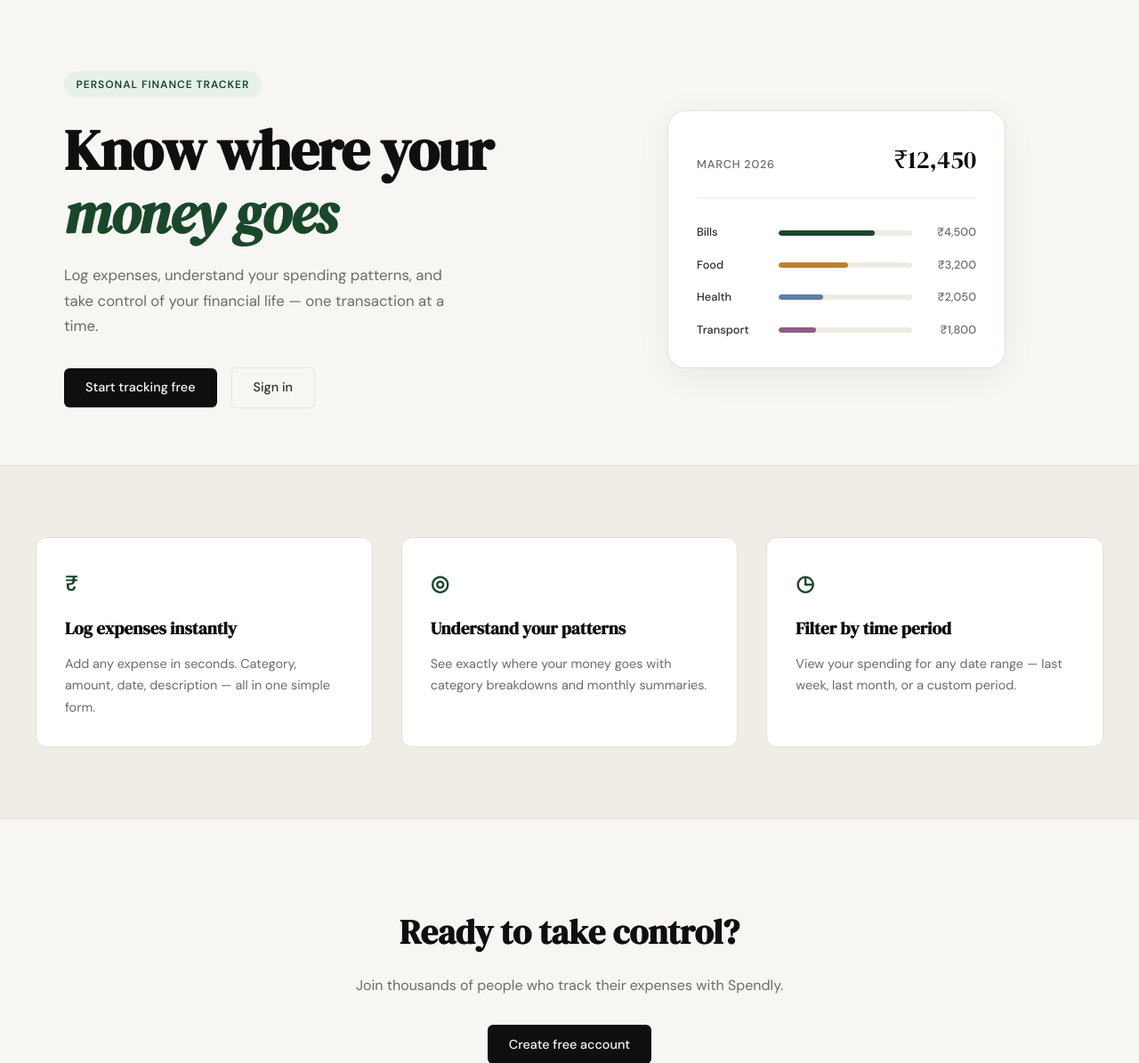
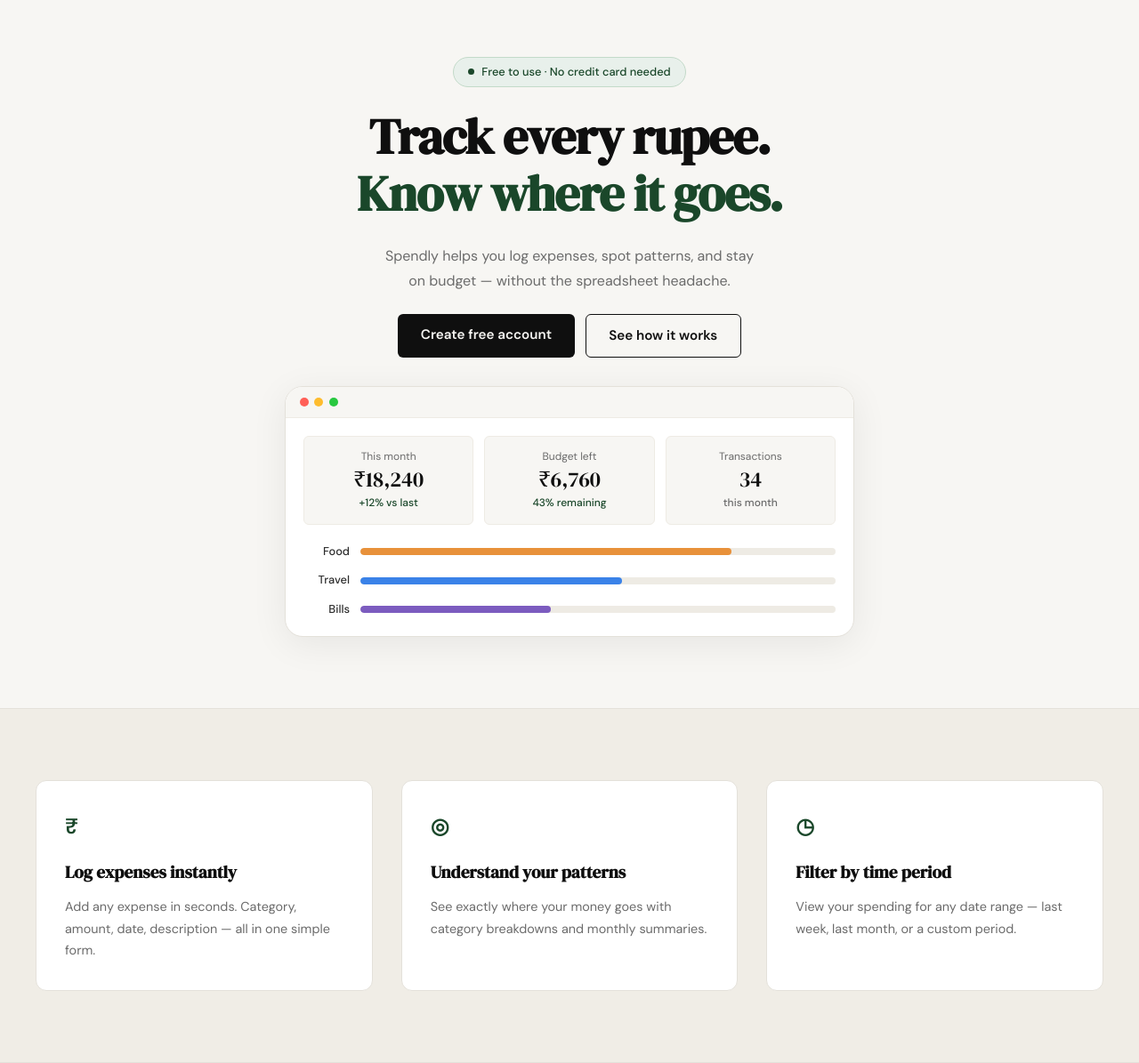
Before and after one commit to nick19dsh/spendly, a Flask app: page / in a window 1280 px wide. Shown: the part 61-1256 px from the top of the page at 89% size. Run offline with Flask 3, Linux system fonts and the light colour scheme.

Commit message:
landing: redesign hero section to match mockup

```diff
--- /dev/null
+++ b/static/css/landing.css
@@ -0,0 +1,225 @@
+/* ------------------------------------------------------------------ */
+/* Hero v2 — centred single-column layout                              */
+/* ------------------------------------------------------------------ */
+
+.hero2 {
+    padding: 4rem 2rem 5rem;
+    text-align: center;
+}
+
+.hero2-inner {
+    max-width: 680px;
+    margin: 0 auto;
+    display: flex;
+    flex-direction: column;
+    align-items: center;
+    gap: 1.5rem;
+}
+
+/* Badge */
+.hero2-badge {
+    display: inline-flex;
+    align-items: center;
+    gap: 0.5rem;
+    background: var(--accent-light);
+    color: var(--accent);
+    font-size: 0.8rem;
+    font-weight: 500;
+    padding: 0.35rem 1rem;
+    border-radius: 999px;
+    border: 1px solid #c3dac9;
+}
+
+.hero2-badge-dot {
+    width: 7px;
+    height: 7px;
+    border-radius: 50%;
+    background: var(--accent);
+    flex-shrink: 0;
+}
+
+/* Title */
+.hero2-title {
+    font-family: var(--font-display);
+    font-size: clamp(2.4rem, 5.5vw, 3.5rem);
+    line-height: 1.15;
+    letter-spacing: -0.02em;
+    color: var(--ink);
+    margin: 0;
+}
+
+.hero2-title-accent {
+    color: var(--accent);
+}
+
+/* Subtitle */
+.hero2-subtitle {
+    font-size: 1rem;
+    color: var(--ink-muted);
+    line-height: 1.7;
+    max-width: 520px;
+    margin: 0;
+}
+
+/* Buttons */
+.hero2-actions {
+    display: flex;
+    gap: 0.75rem;
+    flex-wrap: wrap;
+    justify-content: center;
+}
+
+.hero2-btn-primary {
+    display: inline-block;
+    background: var(--ink);
+    color: var(--paper);
+    padding: 0.7rem 1.6rem;
+    border-radius: var(--radius-sm);
+    font-family: var(--font-body);
+    font-size: 0.95rem;
+    font-weight: 600;
+    text-decoration: none;
+    transition: background 0.2s;
+}
+
+.hero2-btn-primary:hover { background: var(--accent); }
+
+.hero2-btn-secondary {
+    display: inline-block;
+    background: transparent;
+    color: var(--ink);
+    padding: 0.7rem 1.6rem;
+    border-radius: var(--radius-sm);
+    font-family: var(--font-body);
+    font-size: 0.95rem;
+    font-weight: 600;
+    border: 1.5px solid var(--ink);
+    text-decoration: none;
+    transition: all 0.2s;
+}
+
+.hero2-btn-secondary:hover {
+    background: var(--ink);
+    color: var(--paper);
+}
+
+/* Dashboard mock */
+.hero2-dashboard {
+    width: 100%;
+    max-width: 640px;
+    background: var(--paper-card);
+    border: 1px solid var(--border);
+    border-radius: var(--radius-lg);
+    box-shadow: 0 8px 40px rgba(0,0,0,0.07);
+    overflow: hidden;
+    margin-top: 0.5rem;
+}
+
+/* Browser chrome dots */
+.hero2-chrome {
+    display: flex;
+    align-items: center;
+    gap: 0.4rem;
+    padding: 0.75rem 1rem;
+    border-bottom: 1px solid var(--border-soft);
+    background: var(--paper);
+}
+
+.chrome-dot {
+    width: 10px;
+    height: 10px;
+    border-radius: 50%;
+}
+
+.chrome-red    { background: #ff5f57; }
+.chrome-yellow { background: #febc2e; }
+.chrome-green  { background: #28c840; }
+
+/* Dashboard body */
+.hero2-dashboard-body {
+    padding: 1.25rem;
+    display: flex;
+    flex-direction: column;
+    gap: 1.25rem;
+}
+
+/* Stat cards row */
+.hero2-stats {
+    display: grid;
+    grid-template-columns: repeat(3, 1fr);
+    gap: 0.75rem;
+}
+
+.hero2-stat-card {
+    background: var(--paper);
+    border: 1px solid var(--border-soft);
+    border-radius: var(--radius-sm);
+    padding: 0.85rem 1rem;
+    display: flex;
+    flex-direction: column;
+    gap: 0.2rem;
+}
+
+.stat-label {
+    font-size: 0.75rem;
+    color: var(--ink-muted);
+    font-weight: 400;
+}
+
+.stat-value {
+    font-family: var(--font-display);
+    font-size: 1.5rem;
+    color: var(--ink);
+    line-height: 1.1;
+}
+
+.stat-change {
+    font-size: 0.75rem;
+    font-weight: 500;
+}
+
+.stat-change.positive { color: var(--accent); }
+.stat-change.neutral  { color: var(--ink-muted); }
+
+/* Bar rows */
+.hero2-bars {
+    display: flex;
+    flex-direction: column;
+    gap: 0.75rem;
+}
+
+.hero2-bar-row {
+    display: grid;
+    grid-template-columns: 52px 1fr;
+    align-items: center;
+    gap: 0.75rem;
+}
+
+.hero2-bar-label {
+    font-size: 0.8rem;
+    font-weight: 500;
+    color: var(--ink-soft);
+    text-align: right;
+}
+
+.hero2-bar-track {
+    height: 8px;
+    background: var(--border-soft);
+    border-radius: 999px;
+    overflow: hidden;
+}
+
+.hero2-bar {
+    height: 100%;
+    border-radius: 999px;
+}
+
+.bar-orange { background: #e8913a; }
+.bar-blue   { background: #3a82e8; }
+.bar-purple { background: #7c5cbf; }
+
+/* Responsive */
+@media (max-width: 600px) {
+    .hero2-stats { grid-template-columns: 1fr 1fr; }
+    .hero2-stats .hero2-stat-card:last-child { grid-column: span 2; }
+}
--- a/templates/landing.html
+++ b/templates/landing.html
@@ -2,62 +2,82 @@
 
 {% block title %}Spendly — Track Every Rupee{% endblock %}
 
+{% block head %}
+<link rel="stylesheet" href="{{ url_for('static', filename='css/landing.css') }}">
+{% endblock %}
+
 {% block content %}
 
-<section class="hero">
-    <div class="hero-inner">
-        <div class="hero-badge">Personal Finance Tracker</div>
-        <h1 class="hero-title">
-            Know where your<br>
-            <em>money goes</em>
+<section class="hero2">
+    <div class="hero2-inner">
+
+        <div class="hero2-badge">
+            <span class="hero2-badge-dot"></span>
+            Free to use &middot; No credit card needed
+        </div>
+
+        <h1 class="hero2-title">
+            Track every rupee.<br>
+            <span class="hero2-title-accent">Know where it goes.</span>
         </h1>
-        <p class="hero-subtitle">
-            Log expenses, understand your spending patterns,
-            and take control of your financial life —
-            one transaction at a time.
+
+        <p class="hero2-subtitle">
+            Spendly helps you log expenses, spot patterns, and stay<br>
+            on budget &mdash; without the spreadsheet headache.
         </p>
-        <div class="hero-actions">
-            <a href="{{ url_for('register') }}" class="btn-primary">Start tracking free</a>
-            <a href="{{ url_for('login') }}" class="btn-ghost">Sign in</a>
+
+        <div class="hero2-actions">
+            <a href="{{ url_for('register') }}" class="hero2-btn-primary">Create free account</a>
+            <a href="{{ url_for('login') }}" class="hero2-btn-secondary">See how it works</a>
         </div>
-    </div>
-    <div class="hero-visual">
-        <div class="mock-card">
-            <div class="mock-card-header">
-                <span class="mock-label">March 2026</span>
-                <span class="mock-total">₹12,450</span>
+
+        <div class="hero2-dashboard">
+            <div class="hero2-chrome">
+                <span class="chrome-dot chrome-red"></span>
+                <span class="chrome-dot chrome-yellow"></span>
+                <span class="chrome-dot chrome-green"></span>
             </div>
-            <div class="mock-bars">
-                <div class="mock-bar-row">
-                    <span class="mock-cat">Bills</span>
-                    <div class="mock-bar-track">
-                        <div class="mock-bar" style="width: 72%"></div>
+            <div class="hero2-dashboard-body">
+                <div class="hero2-stats">
+                    <div class="hero2-stat-card">
+                        <span class="stat-label">This month</span>
+                        <span class="stat-value">₹18,240</span>
+                        <span class="stat-change positive">+12% vs last</span>
                     </div>
-                    <span class="mock-amt">₹4,500</span>
+                    <div class="hero2-stat-card">
+                        <span class="stat-label">Budget left</span>
+                        <span class="stat-value">₹6,760</span>
+                        <span class="stat-change positive">43% remaining</span>
+                    </div>
+                    <div class="hero2-stat-card">
+                        <span class="stat-label">Transactions</span>
+                        <span class="stat-value">34</span>
+                        <span class="stat-change neutral">this month</span>
+                    </div>
                 </div>
-                <div class="mock-bar-row">
-                    <span class="mock-cat">Food</span>
-                    <div class="mock-bar-track">
-                        <div class="mock-bar mock-bar-2" style="width: 52%"></div>
+                <div class="hero2-bars">
+                    <div class="hero2-bar-row">
+                        <span class="hero2-bar-label">Food</span>
+                        <div class="hero2-bar-track">
+                            <div class="hero2-bar bar-orange" style="width: 78%"></div>
+                        </div>
                     </div>
-                    <span class="mock-amt">₹3,200</span>
-                </div>
-                <div class="mock-bar-row">
-                    <span class="mock-cat">Health</span>
-                    <div class="mock-bar-track">
-                        <div class="mock-bar mock-bar-3" style="width: 33%"></div>
+                    <div class="hero2-bar-row">
+                        <span class="hero2-bar-label">Travel</span>
+                        <div class="hero2-bar-track">
+                            <div class="hero2-bar bar-blue" style="width: 55%"></div>
+                        </div>
                     </div>
-                    <span class="mock-amt">₹2,050</span>
-                </div>
-                <div class="mock-bar-row">
-                    <span class="mock-cat">Transport</span>
-                    <div class="mock-bar-track">
-                        <div class="mock-bar mock-bar-4" style="width: 28%"></div>
+                    <div class="hero2-bar-row">
+                        <span class="hero2-bar-label">Bills</span>
+                        <div class="hero2-bar-track">
+                            <div class="hero2-bar bar-purple" style="width: 40%"></div>
+                        </div>
                     </div>
-                    <span class="mock-amt">₹1,800</span>
                 </div>
             </div>
         </div>
+
     </div>
 </section>
 
```
